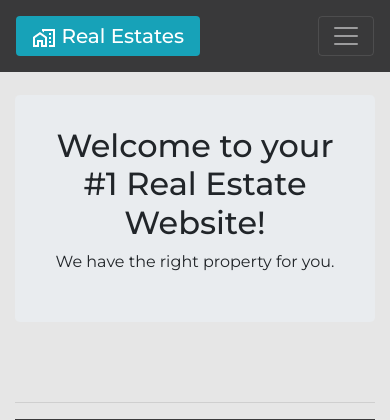
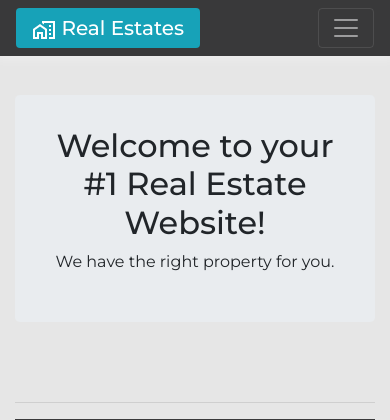
Before and after one commit to ro-neil/info3180-project1, a Flask app: page / in a window 390 px wide. Shown: the top 420 px of the page. Run offline with Flask 2, Linux system fonts and the light colour scheme; parts of the project's set-up code (start-up, migrations or seed data) failed here and were passed over; some libraries are stand-ins or nearby versions.

Commit message:
Updated navbar for mobile devices.

```diff
--- a/app/static/css/app.css
+++ b/app/static/css/app.css
@@ -168,6 +168,9 @@ textarea{
     .realtor-container{
         text-align: center;
     }
+    .navbar{
+        height:auto;
+    }
 }
 
 
```
